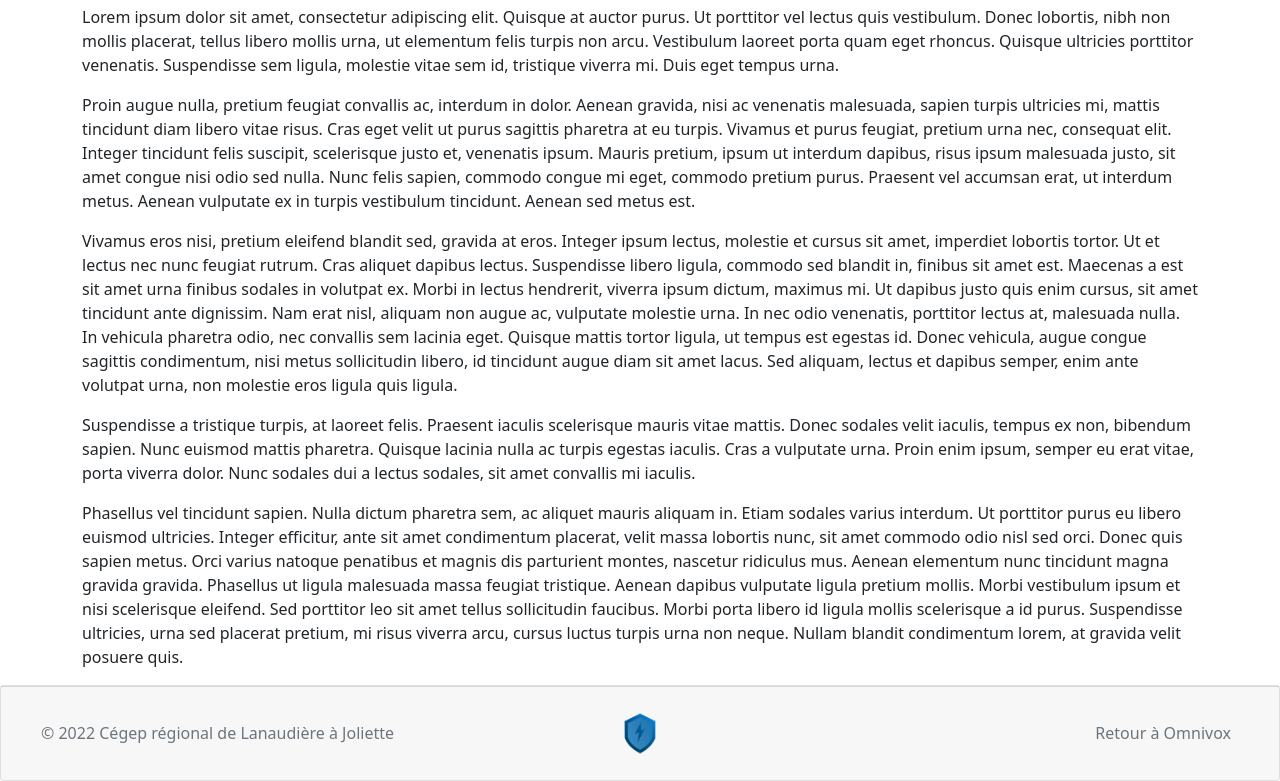
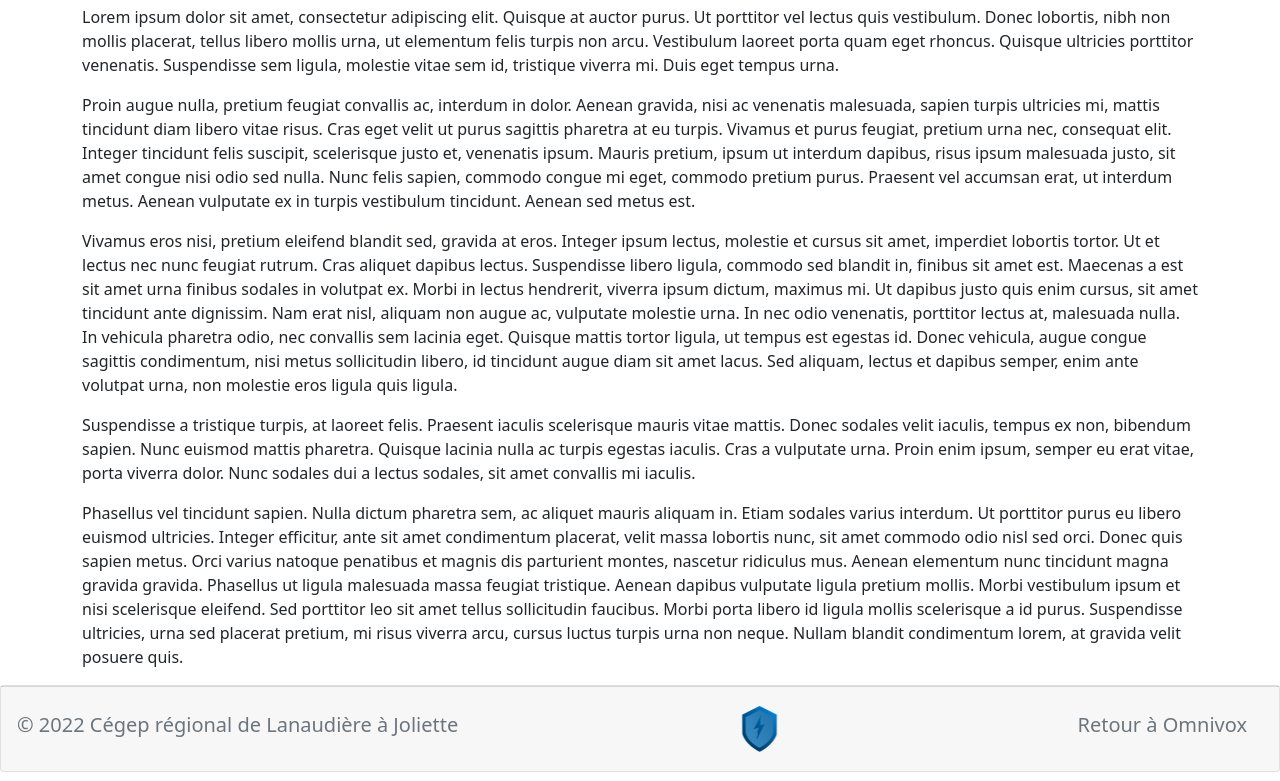
Before and after one commit to darkhappy/projet-soutien, a React (Create React App) app: page / in a window 1280 px wide. Shown: the part 328-1109 px from the top of the page. Built offline with nearby package versions, Linux system fonts and the light colour scheme.

Commit message:
Simplify Footer

```diff
--- a/src/components/Footer.jsx
+++ b/src/components/Footer.jsx
@@ -4,17 +4,12 @@ export default function NavBar() {
   return (
     <Card>
       <Card.Footer>
-        <footer className="d-flex flex-wrap justify-content-between align-items-center py-sm-3 mx-4">
-          <p className="col-md-4 mb-0 text-muted">© 2022 Cégep régional de Lanaudière à Joliette</p>
-          <a className="col-md-4 d-flex align-items-center justify-content-center mb-3 mb-md-0 me-md-auto link-dark text-decoration-none"
-            href="/">
-            <img height={45} width={38} src={Logo} className="d-inline-block align-top"  alt="Logo"/>
-          </a>
-          <ul className="nav col-md-4 justify-content-end">
-            <li className="nav-item"><a className="nav-link px-2 text-muted" href="https://cegep-lanaudiere-joliette.omnivox.ca">Retour à Omnivox</a></li>
-          </ul>
+        <footer className="navbar navbar-inverse navbar-fixed-bottom">
+          <p className="h5 text-muted">© 2022 Cégep régional de Lanaudière à Joliette</p>
+          <a href="/"><img height={52} width={43} src={Logo} alt="Logo" /></a>
+          <a className="h5 nav-link text-muted" href="https://cegep-lanaudiere-joliette.omnivox.ca">Retour à Omnivox</a>
         </footer>
       </Card.Footer>
     </Card>
-    );
+  );
 }
```
